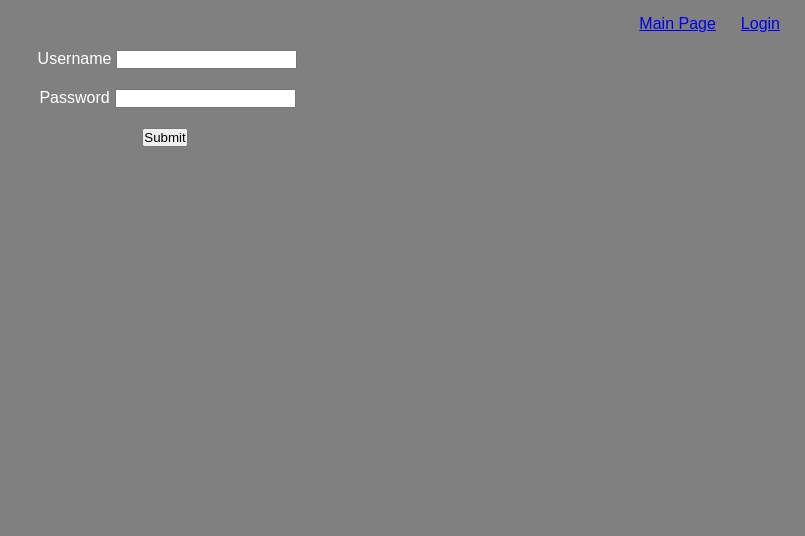
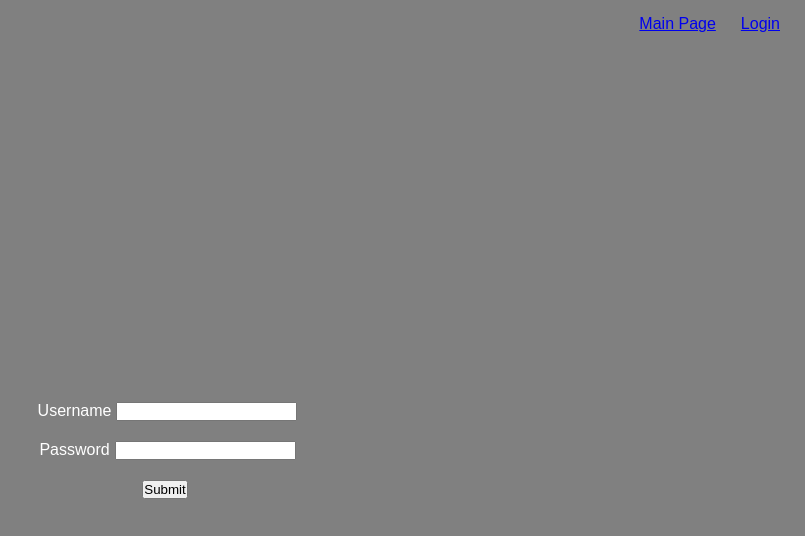
Before and after one commit to edinvnode/advanced-forum-app, a React (Create React App) app in the folder frontend/: page /login in a window 1280 px wide. Shown: the top 536 px of the page, without its empty margins (475-1280 px from the left). Built offline with nearby package versions, Linux system fonts and the light colour scheme; the HTML template or start-up script is replaced by a standard one.

Commit message:
CSS flex experiment

```diff
--- a/frontend/src/components/LoginForm.js
+++ b/frontend/src/components/LoginForm.js
@@ -2,6 +2,7 @@ import React from 'react';
 
 const LoginForm = () => {
   return (
+    <div className="form">
       <form>
         <div>
           <label>Username</label>
@@ -15,6 +16,7 @@ const LoginForm = () => {
           <button>Submit</button>
         </div>
       </form>
+    </div>
   );
 };
 
--- a/frontend/src/index.css
+++ b/frontend/src/index.css
@@ -27,6 +27,14 @@ nav {
   text-align: center;
 }
 
+.form {
+  display: flex;
+  height: 100vh;
+  width: 100%;
+  align-items: center;
+  justify-content: center;
+}
+
 form {
   display: flex;
   flex-direction: column;
```
Lines whose indentation alone changed are shown as unchanged.
